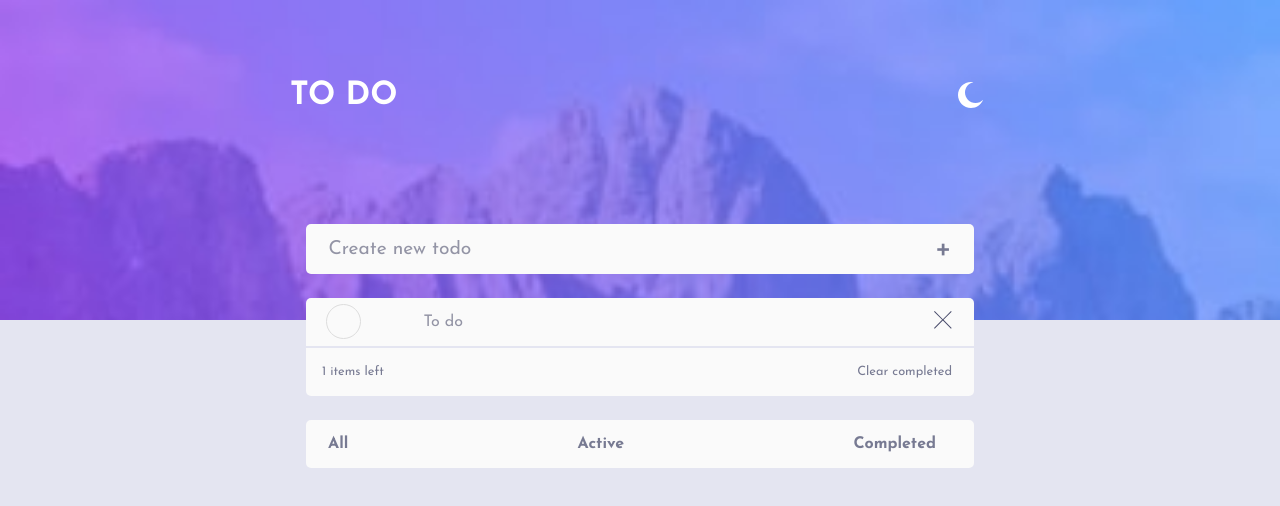
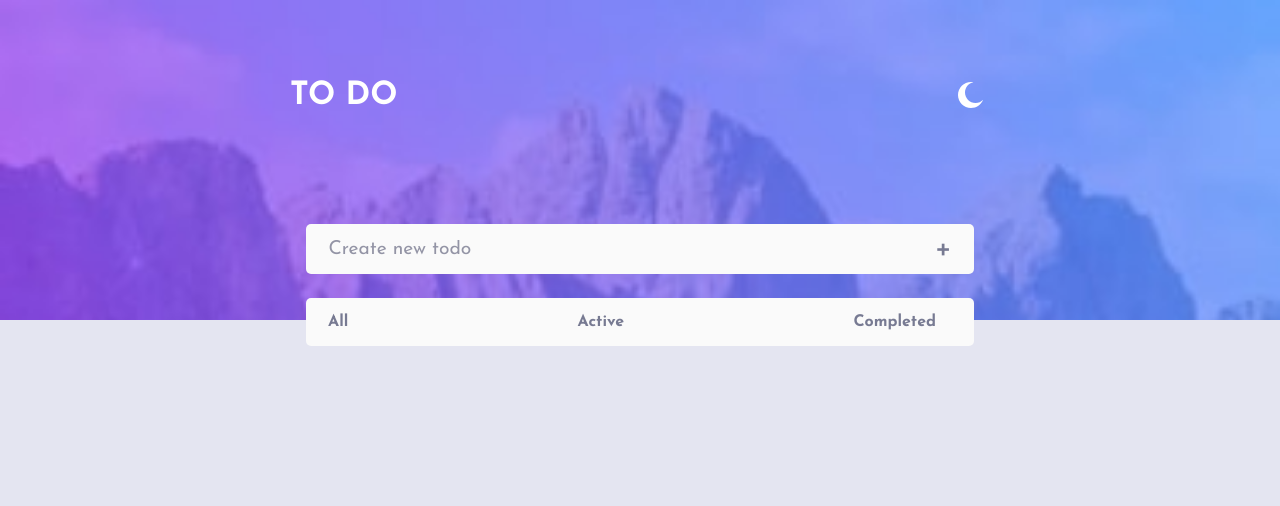
Before and after one commit to michalmosior/to-do-react, a React (Vite) app: page / in a window 1280 px wide. Shown: the top 506 px of the page. Built offline with nearby package versions, Linux system fonts and the light colour scheme.

Commit message:
added add tasks function

```diff
--- a/src/App.jsx
+++ b/src/App.jsx
@@ -10,8 +10,8 @@ function App() {
 		setTheme(!theme);
 	};
 	return (
-		<div className={styles.app} data-theme={theme}>
-			<Header changeTheme={changeThemeHandler} theme={theme}/>
+		<div className={styles.app} data-theme={theme.toString()}>
+			<Header changeTheme={changeThemeHandler} theme={theme} />
 			<Main />
 		</div>
 	);
--- a/src/components/InfoBar/InfoBar.jsx
+++ b/src/components/InfoBar/InfoBar.jsx
@@ -1,9 +1,9 @@
 import styles from './InfoBar.module.css';
 
-const InfoBar = () => {
+const InfoBar = ({ itemsLeft }) => {
 	return (
 		<li className={styles.infoBar}>
-			<p className={styles.info}>1 items left</p>
+			<p className={styles.info}>{itemsLeft} items left</p>
 			<button className={styles.clearCompletedButton}>Clear completed</button>
 		</li>
 	);
--- a/src/components/Main/Main.jsx
+++ b/src/components/Main/Main.jsx
@@ -1,3 +1,4 @@
+import { useState } from 'react';
 import styles from './Main.module.css';
 import TaskInput from '../TaskInput/TaskInput';
 import TaskAddButton from '../TaskAddButton/TaskAddButton';
@@ -5,13 +6,36 @@ import TasksList from '../TasksList/TasksList';
 import ButtonsBar from '../ButtonsBar/ButtonsBar';
 
 const Main = () => {
+	const [enteredDescription, setEnteredDescription] = useState('');
+	const [tasks, setTasks] = useState([]);
+	const [index, setIndex] = useState(0);
+
+	const submitHandler = (e) => {
+		e.preventDefault();
+		const newTask = {
+			taskDescription: enteredDescription,
+			completed: false,
+			id: index,
+		};
+		setIndex(index + 1);
+		addTaskHandler(newTask);
+		e.target.reset();
+	};
+
+	const taskDescriptionHandler = (e) => {
+		setEnteredDescription(e.target.value);
+	};
+	const addTaskHandler = (task) => {
+		setTasks((tasks) => [task, ...tasks]);
+	};
+
 	return (
 		<main className={styles.main}>
-			<form>
-				<TaskInput />
+			<form onSubmit={submitHandler}>
+				<TaskInput newTaskDescription={taskDescriptionHandler} />
 				<TaskAddButton />
 			</form>
-			<TasksList />
+			<TasksList tasks={tasks} />
 			<ButtonsBar />
 		</main>
 	);
--- a/src/components/TaskInput/TaskInput.jsx
+++ b/src/components/TaskInput/TaskInput.jsx
@@ -1,12 +1,13 @@
 import styles from './TaskInput.module.css';
 
-const TaskInput = () => {
+const TaskInput = ({ newTaskDescription }) => {
 	return (
 		<input
 			type='text'
 			placeholder='Create new todo'
 			className={styles.input}
 			required
+			onChange={newTaskDescription}
 		/>
 	);
 };
--- a/src/components/TaskItem/TaskItem.jsx
+++ b/src/components/TaskItem/TaskItem.jsx
@@ -1,16 +1,16 @@
 import styles from './TaskItem.module.css';
 import iconCross from '../../assets/icon-cross.svg';
 
-const TaskItem = () => {
+const TaskItem = ({ tasks, id, description }) => {
 	return (
-		<li className={styles.taskBox}>
+		<li className={styles.taskBox} id={id}>
 			<input
 				type='checkbox'
 				name='check'
 				id='check'
 				className={styles.checkbox}
 			/>
-			<p className={styles.taskDescription}>To do</p>
+			<p className={styles.taskDescription}>{description}</p>
 			<button className={styles.deleteButton}>
 				<img src={iconCross} />
 			</button>
--- a/src/components/TasksList/TasksList.jsx
+++ b/src/components/TasksList/TasksList.jsx
@@ -2,11 +2,19 @@ import styles from './TasksList.module.css';
 import TaskItem from '../TaskItem/TaskItem';
 import InfoBar from '../InfoBar/InfoBar';
 
-const TasksList = () => {
+const TasksList = ({ tasks }) => {
 	return (
 		<ul className={styles.tasksList}>
-			<TaskItem />
-			<InfoBar />
+			{tasks.length > 0 &&
+				tasks.map((task) => (
+					<TaskItem
+						key={task.id}
+						description={task.taskDescription}
+						id={task.id}
+						tasks={tasks}
+					/>
+				))}
+			{tasks.length > 0 && <InfoBar itemsLeft={tasks.length} />}
 		</ul>
 	);
 };
```
Also changed, not shown: src/index.css (+0 -8 lines).
